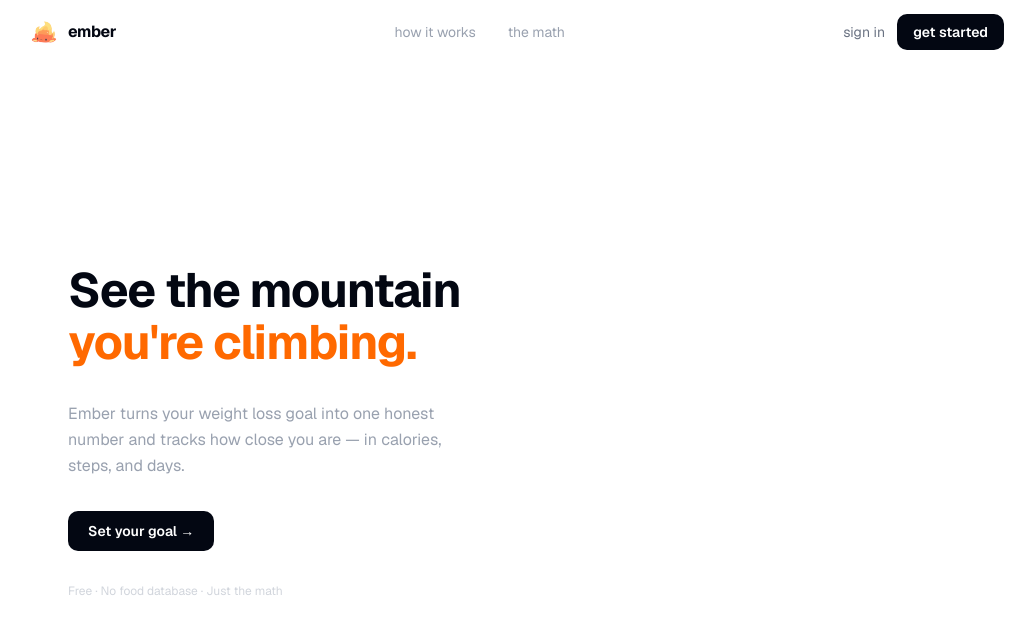
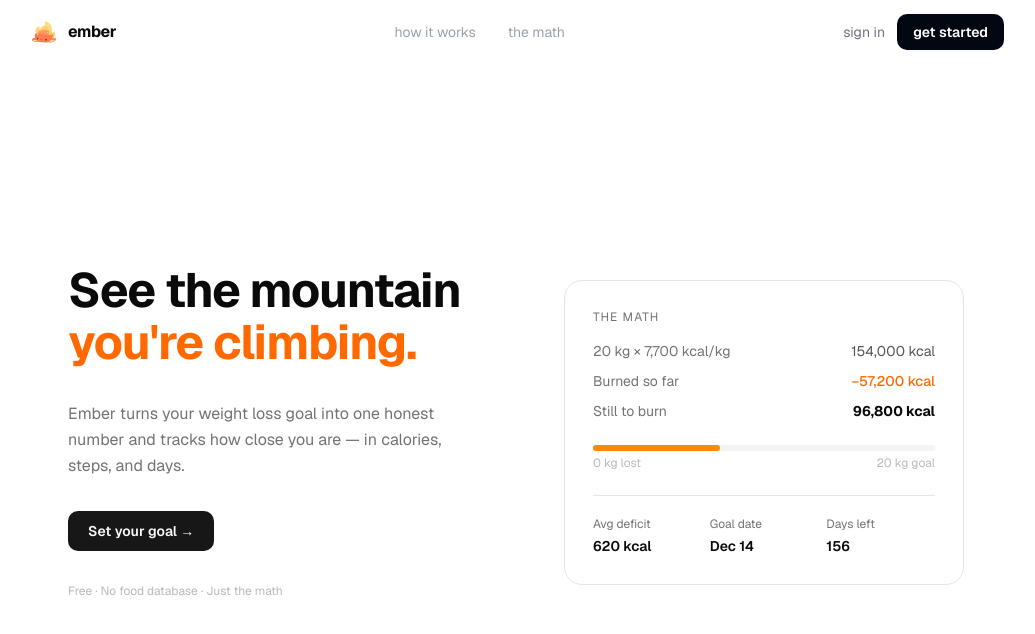
Before and after one commit to bhavv04/ember, a Next.js app: page / in a window 1280 px wide. Shown: the top 634 px of the page, without its empty margins (124-1159 px from the left). Built offline with nearby package versions, Linux system fonts and the light colour scheme; no server answers.

Commit message:
feat: added theme switcher

```diff
--- a/src/app/(dashboard)/dashboard/page.tsx
+++ b/src/app/(dashboard)/dashboard/page.tsx
@@ -3,7 +3,6 @@
 import { useEffect, useState } from "react"
 import { Card, CardContent, CardHeader, CardTitle } from "@/components/ui/card"
 import { ACTIVITIES, KCAL_PER_KG } from "@/lib/constants"
-import Navbar from "@/app/homepage/components/Navbar"
 
 interface Goal {
   id: string
@@ -83,7 +82,6 @@ export default function DashboardPage() {
 
   return (
     <div className="min-h-screen p-6 max-w-2xl mx-auto space-y-6 mt-18">
-      <Navbar />
       <div>
         <h1 className="text-3xl font-bold">Your ember</h1>
         <p className="text-muted-foreground mt-1">
--- a/src/app/homepage/components/Navbar.tsx
+++ b/src/app/homepage/components/Navbar.tsx
@@ -3,6 +3,7 @@
 import { useState, useEffect } from "react"
 import Link from "next/link"
 import { useUser, UserButton } from "@clerk/nextjs"
+import { ThemeToggle } from "@/components/ui/theme-toggle"
 
 export default function Navbar() {
   const [scrolled, setScrolled] = useState(false)
@@ -25,7 +26,7 @@ export default function Navbar() {
       <div className="max-w-5xl mx-auto px-6 h-16 flex items-center justify-between">
         <Link href="/" className="flex items-center gap-2">
           <img src="/ember.png" alt="Ember Logo" className="w-8 h-8" />
-          <span className="font-bold text-gray-950 tracking-tight">ember</span>
+          <span className="font-bold text-foreground tracking-tight">ember</span>
         </Link>
 
         <div className="hidden md:flex items-center gap-8">
@@ -42,6 +43,7 @@ export default function Navbar() {
             <div className="w-8 h-8 rounded-full bg-gray-100 animate-pulse" />
           ) : isSignedIn ? (
             <>
+            <ThemeToggle />
               <UserButton afterSignOutUrl="/" />
             </>
           ) : (
--- a/src/app/homepage/sections/Hero.tsx
+++ b/src/app/homepage/sections/Hero.tsx
@@ -27,33 +27,81 @@ export default function Hero() {
   }, [])
 
   return (
-    <section className="min-h-screen bg-white flex flex-col justify-center px-6 pt-16">
+    <section className="min-h-screen bg-background flex flex-col justify-center px-6 pt-16">
       <div className="max-w-4xl mx-auto w-full">
         <div className="grid md:grid-cols-2 gap-24 items-center min-h-[85vh]">
 
           {/* Left */}
           <div className="space-y-8">
-            <h1 className="text-5xl font-bold text-gray-950 leading-[1.08] tracking-tight">
+            <h1 className="text-5xl font-bold text-foreground leading-[1.08] tracking-tight">
               See the mountain
               <br />
               <span className="text-orange-500">you're climbing.</span>
             </h1>
 
-            <p className="text-gray-400 text-base leading-relaxed">
+            <p className="text-muted-foreground text-base leading-relaxed">
               Ember turns your weight loss goal into one honest number and tracks
               how close you are — in calories, steps, and days.
             </p>
 
             <Link
               href={isSignedIn ? "/dashboard" : "/sign-up"}
-              className="inline-flex items-center gap-2 px-5 py-2.5 rounded-lg text-sm font-semibold text-white bg-gray-950 hover:bg-gray-800 transition-colors"
+              className="inline-flex items-center gap-2 px-5 py-2.5 rounded-lg text-sm font-semibold bg-primary text-primary-foreground hover:opacity-90 transition-opacity"
             >
               {isSignedIn ? "View your dashboard →" : "Set your goal →"}
             </Link>
 
-            <p className="text-xs text-gray-300">
+            <p className="text-xs text-muted-foreground/50">
               Free · No food database · Just the math
             </p>
+          </div>
+
+          {/* Right */}
+          <div className="rounded-2xl border border-border bg-card p-7 space-y-6">
+
+            <div className="space-y-2.5 text-sm">
+              <p className="text-xs text-muted-foreground uppercase tracking-widest mb-4">the math</p>
+              {[
+                { label: "20 kg × 7,700 kcal/kg", value: "154,000 kcal" },
+                { label: "Burned so far", value: "−57,200 kcal", accent: true },
+                { label: "Still to burn", value: "96,800 kcal", bold: true },
+              ].map((row) => (
+                <div key={row.label} className="flex justify-between">
+                  <span className="text-muted-foreground">{row.label}</span>
+                  <span className={
+                    row.bold ? "font-bold text-foreground" :
+                    row.accent ? "text-orange-500 font-medium" :
+                    "text-foreground/70"
+                  }>
+                    {row.value}
+                  </span>
+                </div>
+              ))}
+            </div>
+
+            <div className="space-y-1">
+              <div className="w-full bg-muted rounded-full h-1.5">
+                <div ref={barRef} className="h-1.5 rounded-full bg-orange-400" style={{ width: "0%" }} />
+              </div>
+              <div className="flex justify-between text-xs text-muted-foreground/50">
+                <span>0 kg lost</span>
+                <span>20 kg goal</span>
+              </div>
+            </div>
+
+            <div className="grid grid-cols-3 gap-2 pt-1 border-t border-border">
+              {[
+                { label: "Avg deficit", value: "620 kcal" },
+                { label: "Goal date", value: "Dec 14" },
+                { label: "Days left", value: "156" },
+              ].map((s) => (
+                <div key={s.label} className="pt-4">
+                  <p className="text-xs text-muted-foreground mb-1">{s.label}</p>
+                  <p className="text-sm font-semibold text-foreground">{s.value}</p>
+                </div>
+              ))}
+            </div>
+
           </div>
         </div>
       </div>
--- a/src/app/layout.tsx
+++ b/src/app/layout.tsx
@@ -2,6 +2,7 @@ import type { Metadata } from "next"
 import { Geist } from "next/font/google"
 import { ClerkProvider } from "@clerk/nextjs"
 import "./globals.css"
+import { ThemeProvider } from "../components/ui/theme-provider"
 
 const geist = Geist({ subsets: ["latin"] })
 
@@ -19,7 +20,9 @@ export default function RootLayout({
     <ClerkProvider>
       <html lang="en">
         <body className={geist.className}>
-          {children}
+          <ThemeProvider>
+            {children}
+          </ThemeProvider>
         </body>
       </html>
     </ClerkProvider>
--- /dev/null
+++ b/src/components/ui/theme-provider.tsx
@@ -0,0 +1,11 @@
+"use client"
+
+import { ThemeProvider as NextThemesProvider } from "next-themes"
+
+export function ThemeProvider({ children }: { children: React.ReactNode }) {
+  return (
+    <NextThemesProvider attribute="class" defaultTheme="light" enableSystem>
+      {children}
+    </NextThemesProvider>
+  )
+}
--- /dev/null
+++ b/src/components/ui/theme-toggle.tsx
@@ -0,0 +1,31 @@
+"use client"
+
+import { useTheme } from "next-themes"
+import { useEffect, useState } from "react"
+
+export function ThemeToggle() {
+  const { theme, setTheme } = useTheme()
+  const [mounted, setMounted] = useState(false)
+
+  useEffect(() => setMounted(true), [])
+
+  if (!mounted) return <div className="w-8 h-8" />
+
+  return (
+    <button
+      onClick={() => setTheme(theme === "dark" ? "light" : "dark")}
+      className="w-8 h-8 flex items-center justify-center rounded-lg text-gray-500 hover:text-gray-900 hover:bg-gray-100 dark:hover:bg-gray-800 dark:hover:text-gray-100 transition-colors"
+      aria-label="Toggle theme"
+    >
+      {theme === "dark" ? (
+        <svg xmlns="http://www.w3.org/2000/svg" width="16" height="16" fill="currentColor" viewBox="0 0 16 16">
+          <path d="M8 11a3 3 0 1 1 0-6 3 3 0 0 1 0 6m0 1a4 4 0 1 0 0-8 4 4 0 0 0 0 8M8 0a.5.5 0 0 1 .5.5v2a.5.5 0 0 1-1 0v-2A.5.5 0 0 1 8 0m0 13a.5.5 0 0 1 .5.5v2a.5.5 0 0 1-1 0v-2A.5.5 0 0 1 8 13m8-5a.5.5 0 0 1-.5.5h-2a.5.5 0 0 1 0-1h2a.5.5 0 0 1 .5.5M3 8a.5.5 0 0 1-.5.5h-2a.5.5 0 0 1 0-1h2A.5.5 0 0 1 3 8m10.657-5.657a.5.5 0 0 1 0 .707l-1.414 1.415a.5.5 0 1 1-.707-.708l1.414-1.414a.5.5 0 0 1 .707 0m-9.193 9.193a.5.5 0 0 1 0 .707L3.05 13.657a.5.5 0 0 1-.707-.707l1.414-1.414a.5.5 0 0 1 .707 0m9.193 2.121a.5.5 0 0 1-.707 0l-1.414-1.414a.5.5 0 0 1 .707-.707l1.414 1.414a.5.5 0 0 1 0 .707M4.464 4.465a.5.5 0 0 1-.707 0L2.343 3.05a.5.5 0 1 1 .707-.707l1.414 1.414a.5.5 0 0 1 0 .707"/>
+        </svg>
+      ) : (
+        <svg xmlns="http://www.w3.org/2000/svg" width="16" height="16" fill="currentColor" viewBox="0 0 16 16">
+          <path d="M6 .278a.77.77 0 0 1 .08.858 7.2 7.2 0 0 0-.878 3.46c0 4.021 3.278 7.277 7.318 7.277q.792-.001 1.533-.16a.79.79 0 0 1 .81.316.73.73 0 0 1-.031.893A8.35 8.35 0 0 1 8.344 16C3.734 16 0 12.286 0 7.71 0 4.266 2.114 1.312 5.124.06A.75.75 0 0 1 6 .278"/>
+        </svg>
+      )}
+    </button>
+  )
+}
```
